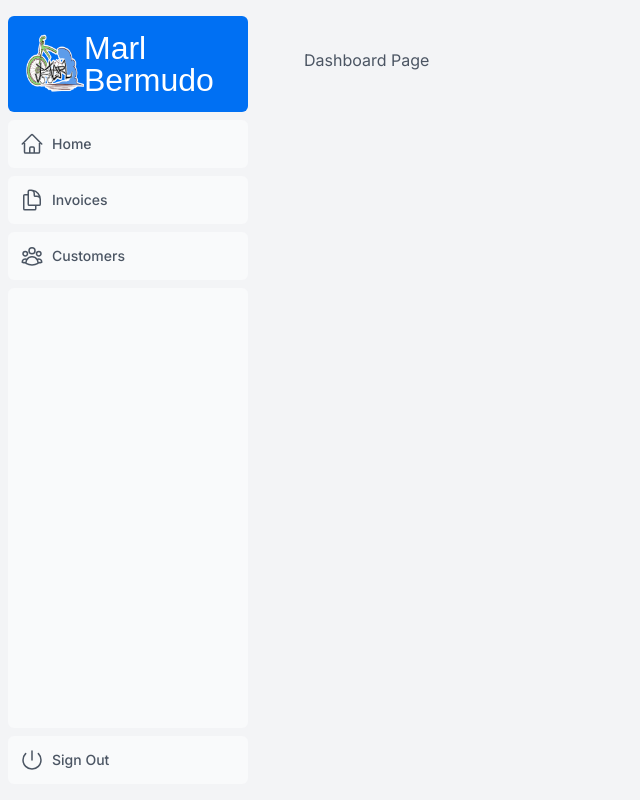
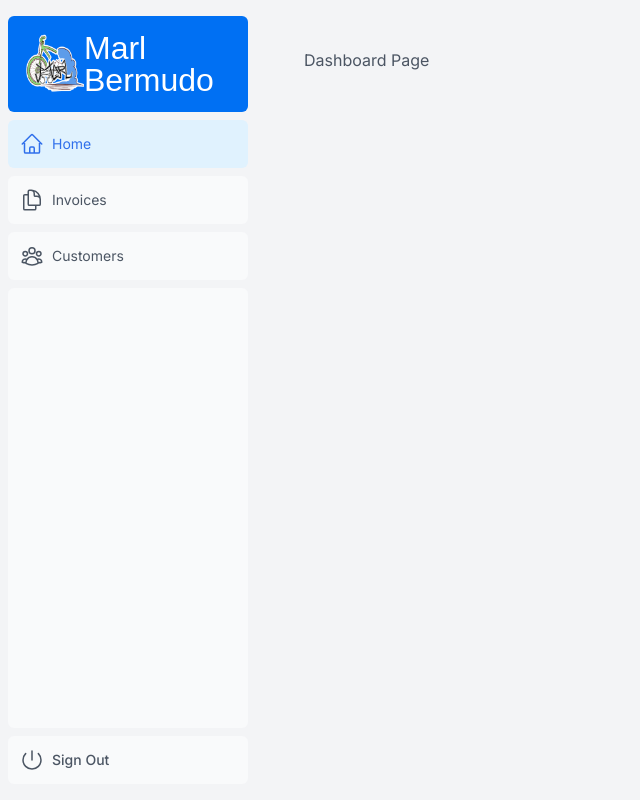
Before and after one commit to marlberm2014/sample_code-nextjs-dashboard, a Next.js app: page /dashboard in a window 1280 px wide. Shown: the whole page, without its empty margins (0-640 px from the left). Built offline with nearby package versions, Linux system fonts and the light colour scheme; a web font is replaced by a local one.

Commit message:
[Sample_Code05] Navigating Between Pages 1. Added Link for SPA like behavior and css for active path

```diff
--- a/app/ui/dashboard/nav-links.tsx
+++ b/app/ui/dashboard/nav-links.tsx
@@ -1,4 +1,9 @@
+"use client";
+
 import { UserGroupIcon, HomeIcon, DocumentDuplicateIcon } from "@heroicons/react/24/outline";
+import clsx from "clsx";
+import Link from "next/link";
+import { usePathname } from "next/navigation";
 
 // Map of links to display in the side navigation.
 // Depending on the size of the application, this would be stored in a database.
@@ -13,19 +18,26 @@
 ];
 
 export default function NavLinks() {
+  const pathname = usePathname();
   return (
     <>
       {links.map((link) => {
         const LinkIcon = link.icon;
         return (
-          <a
+          <Link
             key={link.name}
             href={link.href}
-            className="flex h-[48px] grow items-center justify-center gap-2 rounded-md bg-gray-50 p-3 text-sm font-medium hover:bg-sky-100 hover:text-blue-600 md:flex-none md:justify-start md:p-2 md:px-3"
+            className={clsx(
+              "flex h-[48px] grow items-center justify-center gap-2 rounded-md bg-gray-50 p-3 text-sm font-medium" +
+                "over:bg-sky-100 hover:text-blue-600 md:flex-none md:justify-start md:p-2 md:px-3",
+              {
+                "bg-sky-100 text-blue-600": pathname === link.href,
+              },
+            )}
           >
             <LinkIcon className="w-6" />
             <p className="hidden md:block">{link.name}</p>
-          </a>
+          </Link>
         );
       })}
     </>
```
